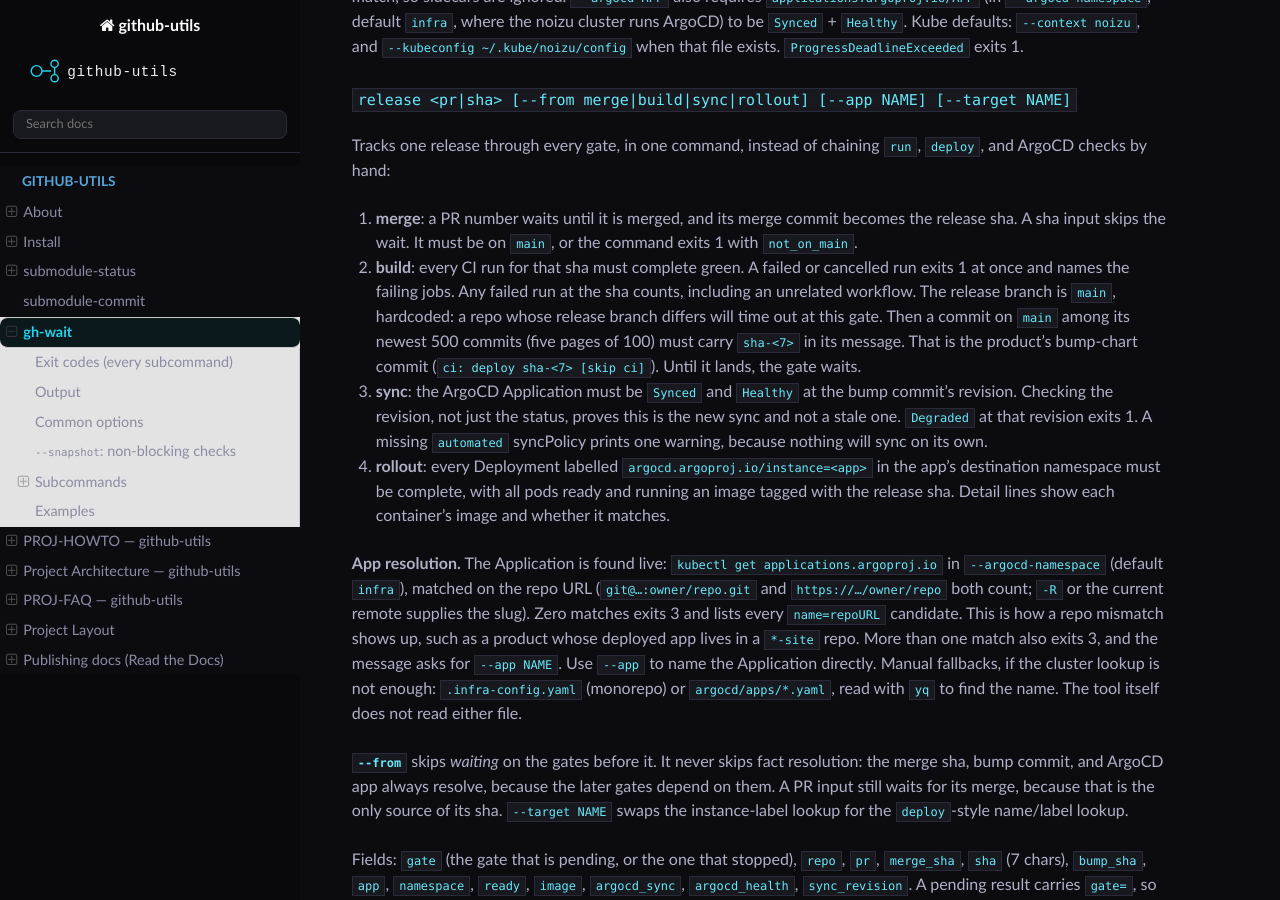
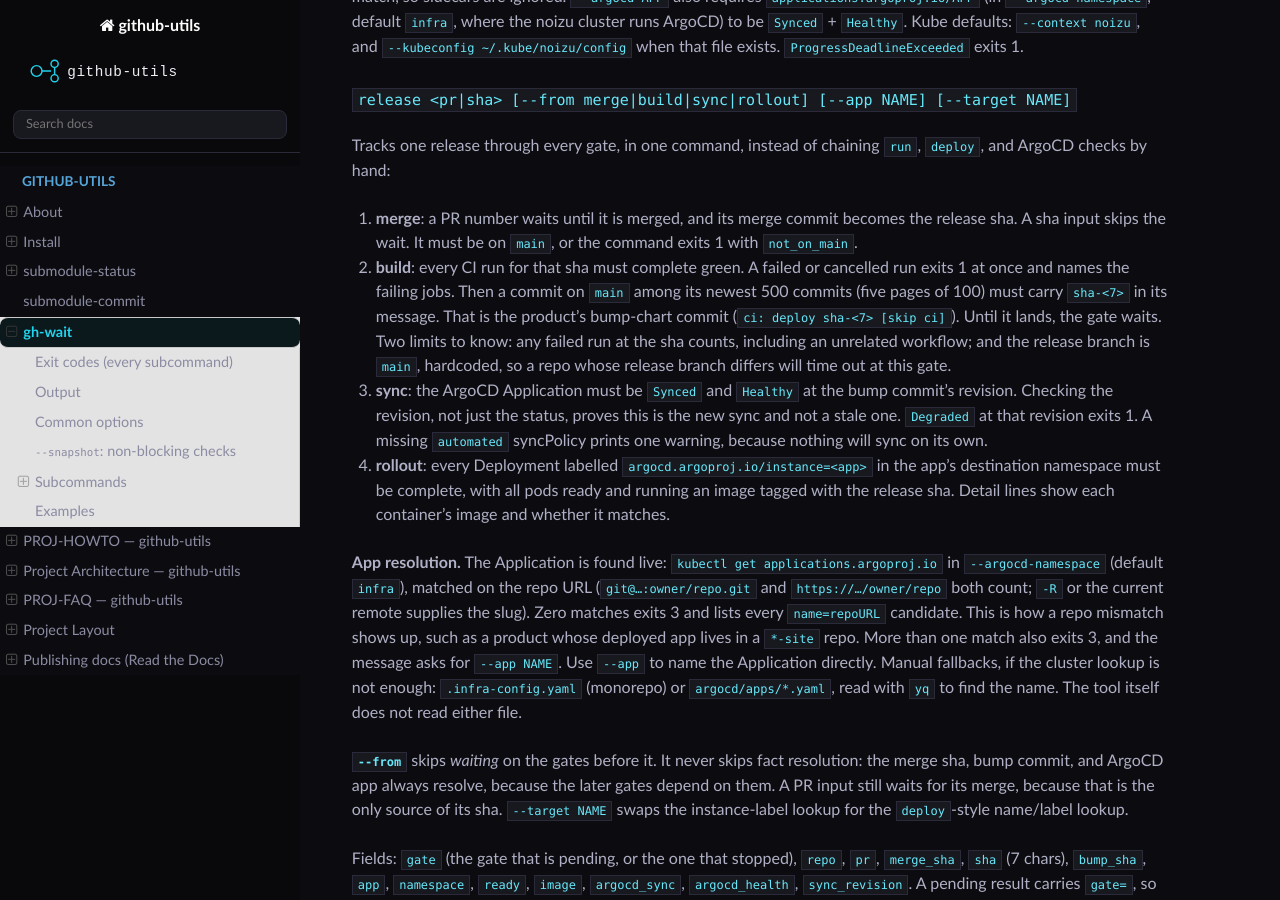
Before and after one commit to the-robot-lives/github-tools, a Sphinx documentation site: the page built from docs/gh-wait.md, in a window 1280 px wide and 900 px high, scrolled down 2497 px. Built offline with Sphinx 7.4.7 and the Read the Docs theme 3.1.0, drawn with Linux system fonts in a browser that asks for light colours.

Commit message:
fix: robot nits — timing summary keeps its rows; clearer build-gate docs
- ci-timing: an unparseable run start time now shows "unavailable" in the
  wall-clock row and the rest of the summary still renders, instead of
  exiting before the steps-sum and wall-clock rows are written.
- docs/gh-wait.md: the build-gate paragraph reads as the flow first; the two
  limits (any failed run counts; main is hardcoded) follow it.

Co-Authored-By: Loom <loom@therobotlives.com>

```diff
--- a/docs/gh-wait.md
+++ b/docs/gh-wait.md
@@ -119,11 +119,13 @@
    the release sha. A sha input skips the wait. It must be on `main`, or the
    command exits 1 with `not_on_main`.
 2. **build**: every CI run for that sha must complete green. A failed or
-   cancelled run exits 1 at once and names the failing jobs. Any failed run at the sha counts,
-   including an unrelated workflow. The release branch is `main`, hardcoded: a repo whose
-   release branch differs will time out at this gate. Then a commit on
-   `main` among its newest 500 commits (five pages of 100) must carry `sha-<7>` in its message. That is the product's bump-chart
-   commit (`ci: deploy sha-<7> [skip ci]`). Until it lands, the gate waits.
+   cancelled run exits 1 at once and names the failing jobs. Then a commit on
+   `main` among its newest 500 commits (five pages of 100) must carry `sha-<7>`
+   in its message. That is the product's bump-chart commit
+   (`ci: deploy sha-<7> [skip ci]`). Until it lands, the gate waits.
+   Two limits to know: any failed run at the sha counts, including an unrelated
+   workflow; and the release branch is `main`, hardcoded, so a repo whose release
+   branch differs will time out at this gate.
 3. **sync**: the ArgoCD Application must be `Synced` and `Healthy` at the bump
    commit's revision. Checking the revision, not just the status, proves this
    is the new sync and not a stale one. `Degraded` at that revision exits 1.
```
Also changed, not shown: 1 other file.
